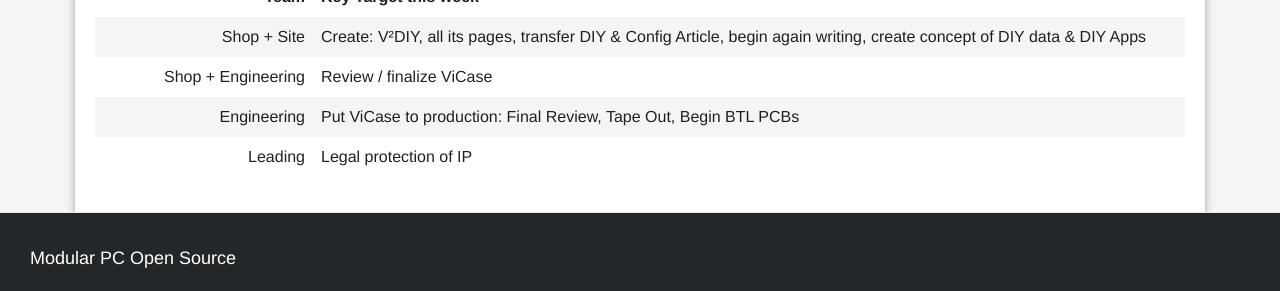
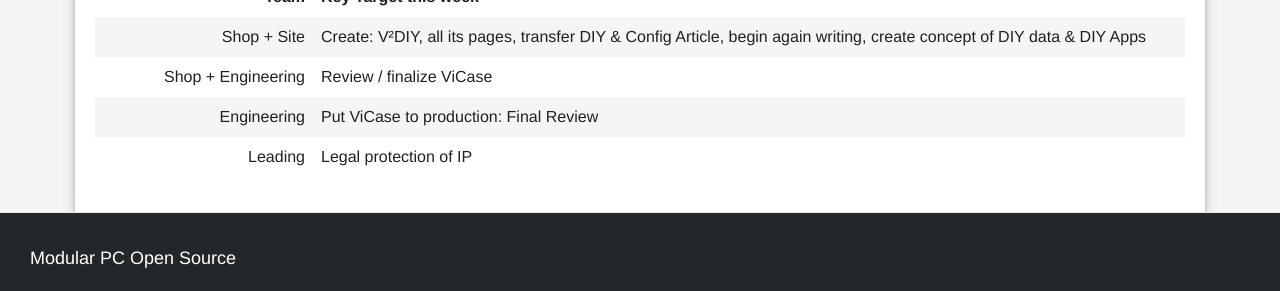
Before and after one commit to V-Squared/v2-Plan, a Jekyll site: the page built from dashboard.md, in a window 1280 px wide. Shown: the part 1296-1587 px from the top of the page. Built offline with Jekyll 4.4.1, drawn with Linux system fonts in a browser that asks for light colours.

Commit message:
Update dashboard.md

```diff
--- a/dashboard.md
+++ b/dashboard.md
@@ -38,5 +38,5 @@ readiness:
 |------:|:--------------------|
 | Shop + Site | Create: V²DIY, all its pages, transfer DIY & Config Article, begin again writing, create concept of DIY data & DIY Apps |
 | Shop + Engineering | Review / finalize ViCase |
-| Engineering | Put ViCase to production: Final Review, Tape Out, Begin BTL PCBs |
+| Engineering | Put ViCase to production: Final Review |
 | Leading | Legal protection of IP |
```
